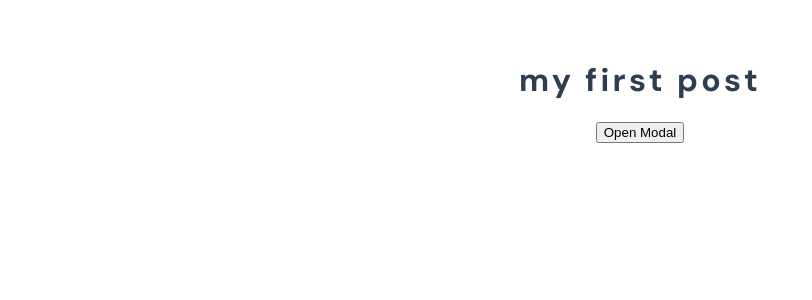
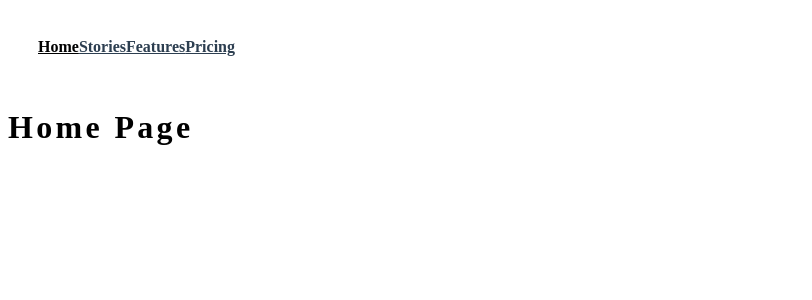
Before and after one commit to MrNicholson85/photosnap, a Vue app in the folder photosnap-fem/: page / in a window 1280 px wide. Shown: the top 300 px of the page, without its empty margins (0-812 px from the left). Built offline with nearby package versions, Linux system fonts and the light colour scheme.

Commit message:
added vue routers

```diff
--- a/photosnap-fem/package.json
+++ b/photosnap-fem/package.json
@@ -8,10 +8,12 @@
   },
   "dependencies": {
     "core-js": "^3.8.3",
-    "vue": "^3.2.13"
+    "vue": "^3.2.13",
+    "vue-router": "^4.0.3"
   },
   "devDependencies": {
     "@vue/cli-plugin-babel": "~5.0.0",
+    "@vue/cli-plugin-router": "~5.0.0",
     "@vue/cli-service": "~5.0.0",
     "sass": "^1.53.0",
     "sass-loader": "^13.0.2"
--- a/photosnap-fem/src/App.vue
+++ b/photosnap-fem/src/App.vue
@@ -1,52 +1,26 @@
 <template>
-  <div>
-    <h1>{{title}}</h1>
-    <div v-if="showModal">
-        <Modal theme="sale" @close="toggleModal">
-            <template v-slot:links>
-              <a href="">One</a>
-              <a href="">Two</a>
-            </template>
-            <h1>Header</h1>
-            <p>Content</p>
-            <button class="btn btn--secondary-dark">Button 1</button>
-        </Modal>
-    </div>
-    <button @click="toggleModal">Open Modal</button>
-  </div>
+  <nav>
+    <router-link to="/">Home</router-link>
+    <router-link :to="{ name: 'Stories' }">Stories</router-link>
+    <router-link :to="{ name: 'Features'}">Features</router-link>
+    <router-link :to="{ name: 'Pricing'}">Pricing</router-link>
+  </nav>
+  <router-view/>
 </template>
-
-<script>
-  import Modal from './components/Modal.vue'
-
-  export default {
-    name: 'App',
-    components: { Modal },
-    data() {
-      return {
-        title: 'my first post',
-        header: 'Sign up!',
-        content: 'here',
-        showModal: false
-      }
-    },
-    methods: {
-      toggleModal() {
-        this.showModal = !this.showModal
-      }
-    }
-  }
-</script>
 
 <style lang="scss">
 @import './assets/styles/variable.scss';
 
-#app {
-  font-family: $DMSans;
-  -webkit-font-smoothing: antialiased;
-  -moz-osx-font-smoothing: grayscale;
-  text-align: center;
-  color: #2c3e50;
-  margin-top: 60px;
+nav {
+  padding: 30px;
+
+  a {
+    font-weight: bold;
+    color: #2c3e50;
+
+    &.router-link-exact-active {
+      color: $pureBlack;
+    }
+  }
 }
 </style>
--- a/photosnap-fem/src/main.js
+++ b/photosnap-fem/src/main.js
@@ -3,5 +3,6 @@ import App from './App.vue'
 import './assets/styles/variable.scss'
 import './assets/styles/typography.scss'
 import './assets/styles/buttons.scss'
+import router from './router'
 
-createApp(App).mount('#app')
+createApp(App).use(router).mount('#app')
--- /dev/null
+++ b/photosnap-fem/src/router/index.js
@@ -0,0 +1,35 @@
+import { createRouter, createWebHistory } from 'vue-router'
+import Home from '../views/Home.vue'
+import Stories from '../views/Stories.vue'
+import Pricing from '../views/Pricing.vue'
+import Features from '../views/Features.vue'
+
+const routes = [
+  {
+    path: '/',
+    name: 'home',
+    component: Home
+  },
+  {
+    path: '/stories',
+    name: 'Stories',
+    component: Stories
+  },
+  {
+    path: '/pricing',
+    name: 'Pricing',
+    component: Pricing
+  },
+  {
+    path: '/features',
+    name: 'Features',
+    component: Features
+  }
+]
+
+const router = createRouter({
+  history: createWebHistory(process.env.BASE_URL),
+  routes
+})
+
+export default router
--- /dev/null
+++ b/photosnap-fem/src/views/Features.vue
@@ -0,0 +1,5 @@
+<template>
+  <div class="features">
+    <h1>features Page</h1>
+  </div>
+</template>
--- /dev/null
+++ b/photosnap-fem/src/views/Home.vue
@@ -0,0 +1,5 @@
+<template>
+  <div class="home">
+    <h1>Home Page</h1>
+  </div>
+</template>
--- /dev/null
+++ b/photosnap-fem/src/views/Pricing.vue
@@ -0,0 +1,5 @@
+<template>
+  <div class="Pricing">
+    <h1>Pricing Page</h1>
+  </div>
+</template>
--- /dev/null
+++ b/photosnap-fem/src/views/Stories.vue
@@ -0,0 +1,5 @@
+<template>
+  <div class="stories">
+    <h1>This is an Stories page</h1>
+  </div>
+</template>
```
Also changed, not shown: 1 other file (tests, documents, lock files or other folders).
